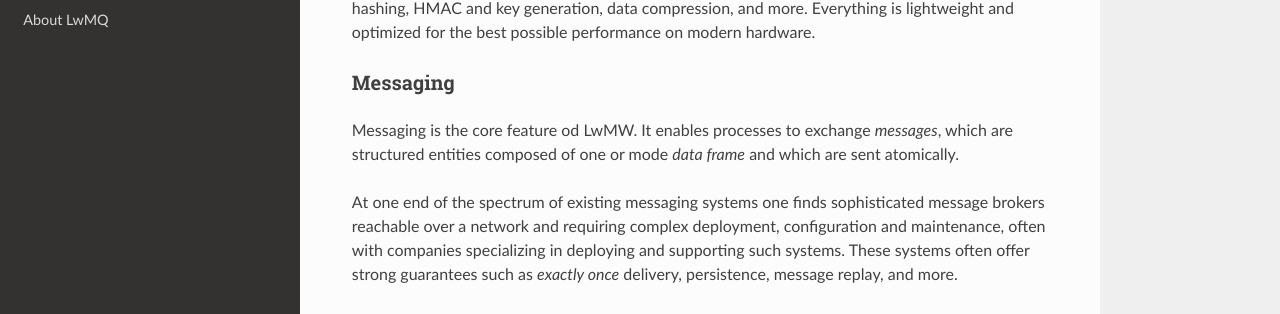
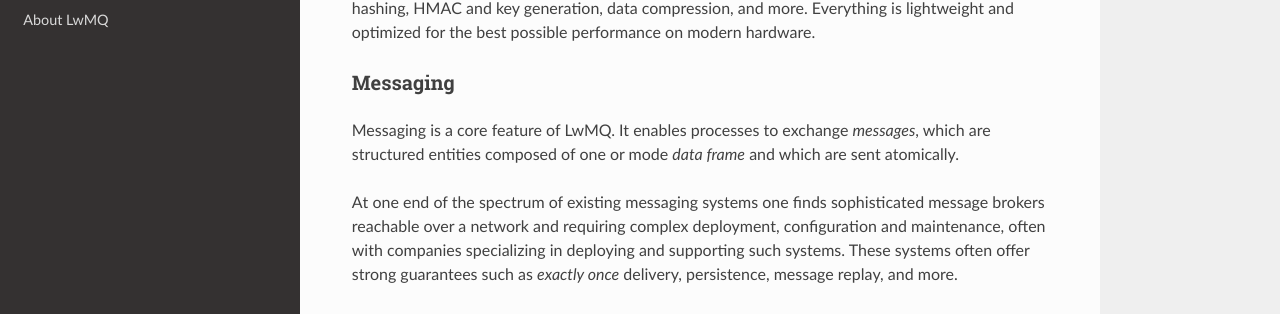
Before and after one commit to axelriet/LwMQ.net, a Sphinx documentation site: the page built from docs/guide/index.rst, in a window 1280 px wide and 900 px high. Shown: the part 416-730 px from the top of the window. Built offline with Sphinx 7.4.7 and the Read the Docs theme 3.1.0, drawn with Linux system fonts in a browser that asks for light colours.

Commit message:
UG (typos)

```diff
--- a/docs/guide/index.rst
+++ b/docs/guide/index.rst
@@ -21,7 +21,7 @@
 Messaging
 ^^^^^^^^^
 
-Messaging is the core feature od LwMW. It enables processes
+Messaging is a core feature of LwMQ. It enables processes
 to exchange *messages*, which are structured entities composed
 of one or mode *data frame* and which are sent atomically.
 
```
Also changed, not shown: 1 other file.
